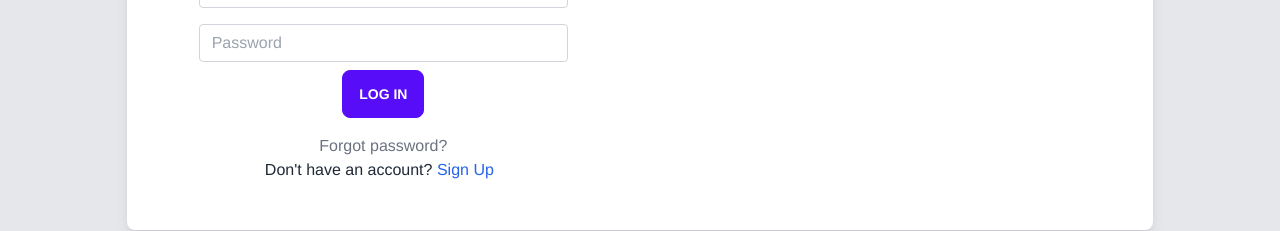
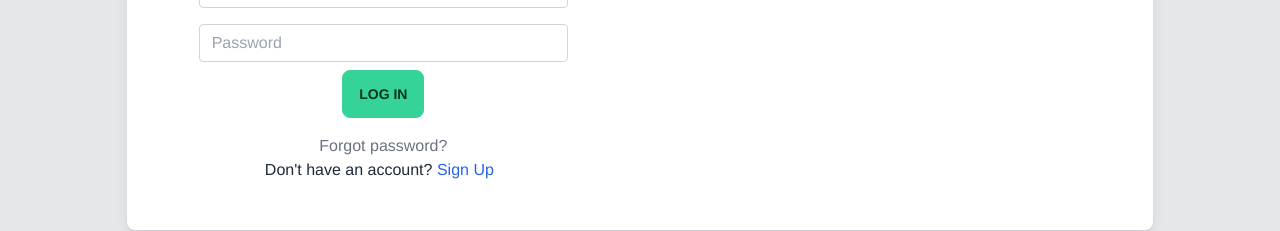
Before and after one commit to shabbirahmedshuvo01/First-vue-project, a Vue app: page /login in a window 1280 px wide. Shown: the part 458-689 px from the top of the page. Built offline with nearby package versions, Linux system fonts and the light colour scheme.

Commit message:
log in done

```diff
--- a/src/components/LoginPage.vue
+++ b/src/components/LoginPage.vue
@@ -1,7 +1,9 @@
 <template>
   <section class="h-full gradient-form bg-gray-200 md:h-screen">
     <div class="container py-12 px-6 h-full">
-                    <div class="flex justify-center items-center flex-wrap h-full g-6 text-gray-800">
+      <div
+        class="flex justify-center items-center flex-wrap h-full g-6 text-gray-800"
+      >
         <div class="xl:w-10/12">
           <div class="block bg-white shadow-lg rounded-lg">
             <div class="lg:flex lg:flex-wrap g-0">
@@ -13,34 +15,47 @@
                       src="https://mdbcdn.b-cdn.net/img/Photos/new-templates/bootstrap-login-form/lotus.webp"
                       alt="logo"
                     />
-                                                <h4 class="text-xl font-semibold mt-1 mb-12 pb-1">We are The Lotus Team</h4>
+                    <h4 class="text-xl font-semibold mt-1 mb-12 pb-1">
+                      We are The Lotus Team
+                    </h4>
                   </div>
                   <section>
                     <p class="mb-4">Please login to your account</p>
                     <div class="mb-4">
                       <input
+                        v-model="email"
                         type="email"
                         class="form-control block w-full px-3 py-1.5 text-base font-normal text-gray-700 bg-white bg-clip-padding border border-solid border-gray-300 rounded transition ease-in-out m-0 focus:text-gray-700 focus:bg-white focus:border-blue-600 focus:outline-none"
                         id="exampleFormControlInput1"
                         placeholder="Email"
                         required
-                                                        ref={emailRef}
                       />
                     </div>
                     <div class="mb-4">
                       <input
+                        v-model="password"
                         type="password"
                         class="form-control block w-full px-3 py-1.5 text-base font-normal text-gray-700 bg-white bg-clip-padding border border-solid border-gray-300 rounded transition ease-in-out m-0 focus:text-gray-700 focus:bg-white focus:border-blue-600 focus:outline-none"
                         id="exampleFormControlInput1"
                         placeholder="Password"
-                                                        ref={passwordRef}
                       />
 
-                                                    <input className='btn btn-primary mt-2' type="submit" value="Log In" />
+                      <button class="btn btn-success mt-2" v-on:click="logIn">
+                        Log In
+                      </button>
                     </div>
-                                                <a onClick={resetPassword} class="text-gray-500" href="#!">Forgot password?</a>
+                    <a onClick="{resetPassword}" class="text-gray-500" href="#!"
+                      >Forgot password?</a
+                    >
                     <div class="">
-                                                    <p class="mb-0 mr-2">Don't have an account? <span><a class="text-blue-600" href="/signup" >Sign Up</a></span> </p>
+                      <p class="mb-0 mr-2">
+                        Don't have an account?
+                        <span
+                          ><a class="text-blue-600" href="/signup"
+                            >Sign Up</a
+                          ></span
+                        >
+                      </p>
                     </div>
                   </section>
                 </div>
@@ -54,9 +69,31 @@
 </template>
 
 <script>
+import axios from "axios";
+export default {
+  name: "LoginPage",
+  data() {
+    return {
+      email: "",
+      password: "",
+    };
+  },
 
-export default {
-    name:"LoginPage"
+  methods: {
+    async logIn() {
+      console.warn("signup", this.email, this.password);
+      let result = await axios.get(
+        ` http://localhost:3000/users?email=${this.email}&password=${this.password}`
+      );
+
+      console.log(result);
+
+      if (result.status == 200 && result.data.length>0) {
+        alert("done");
+        localStorage.setItem("user-info", JSON.stringify(result.data[0]));
+        this.$router.push({ name: "HomePage" });
       }
-
+    },
+  },
+};
 </script>
```
Lines whose indentation alone changed are shown as unchanged.
